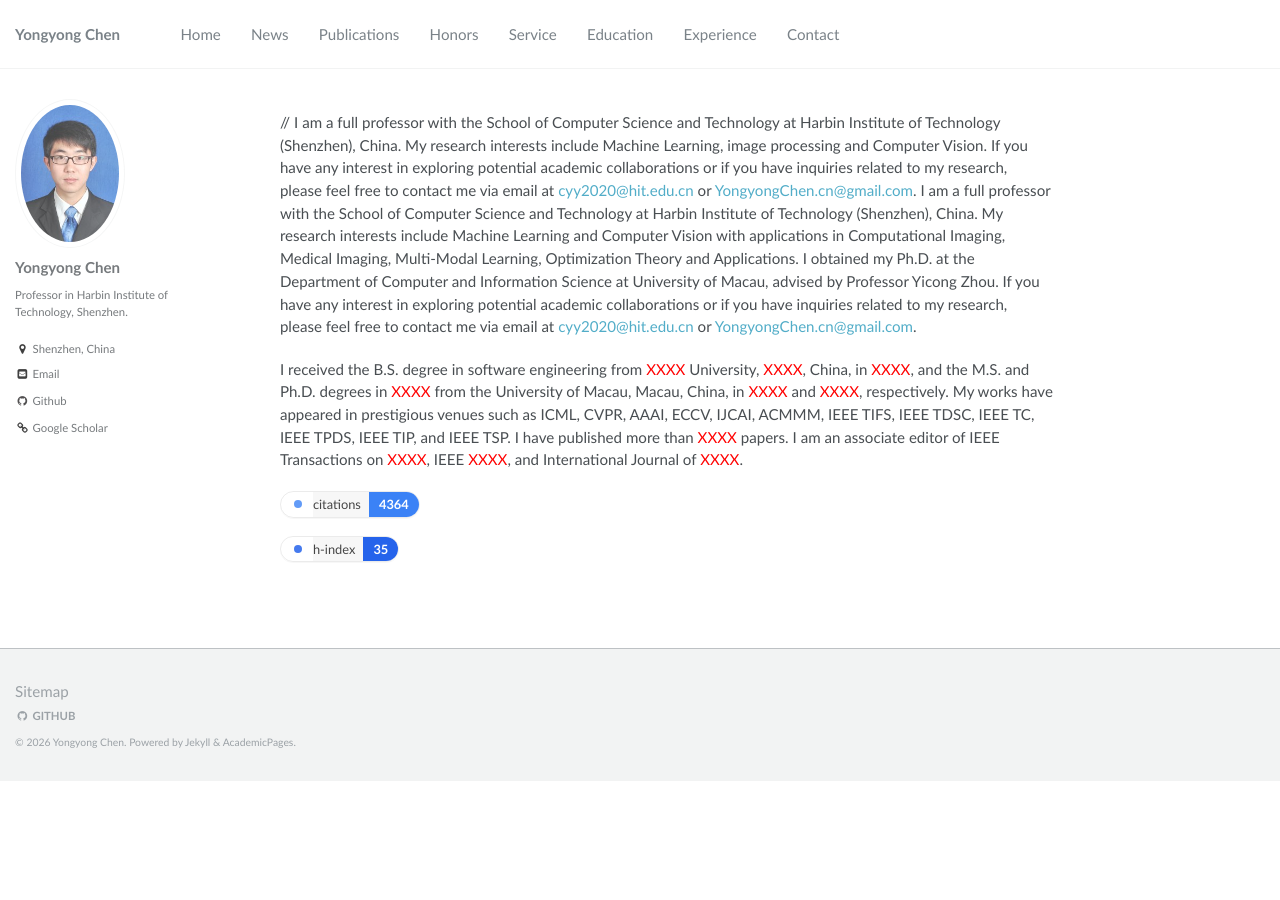
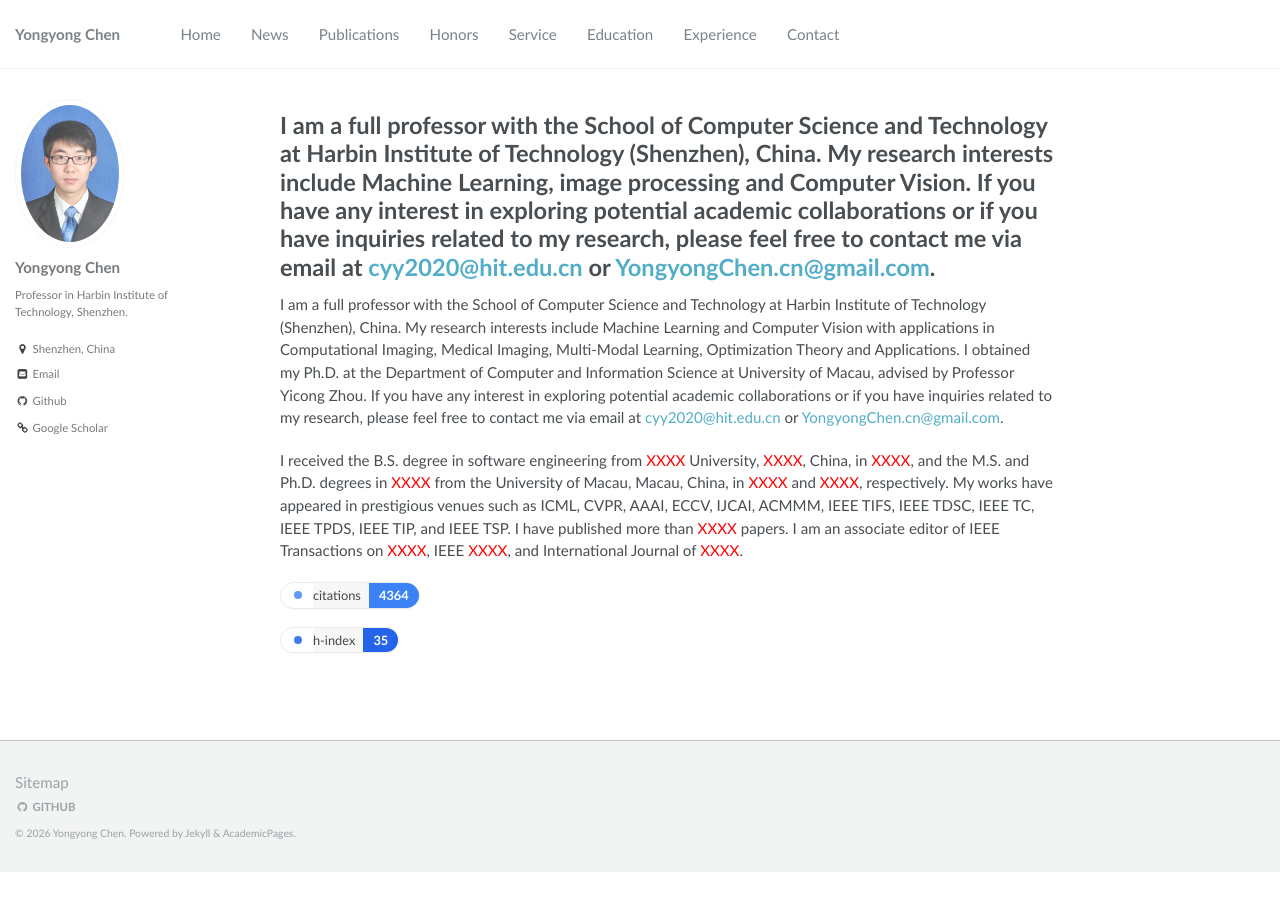
Before and after one commit to cyyhit/cyyhit.github.io, a Jekyll site: the page built from _pages/about.md, in a window 1280 px wide. Built offline with Jekyll 4.4.1, drawn with Linux system fonts in a browser that asks for light colours.

```diff
--- a/_pages/about.md
+++ b/_pages/about.md
@@ -5,7 +5,7 @@ permalink: /
 author_profile: true
 ---
 
-// I am a full professor with the School of Computer Science and Technology at Harbin Institute of Technology (Shenzhen), China. My research interests include Machine Learning, image processing and Computer Vision. If you have any interest in exploring potential academic collaborations or if you have inquiries related to my research, please feel free to contact me via email at [cyy2020@hit.edu.cn](mailto:cyy2020@hit.edu.cn) or [YongyongChen.cn@gmail.com](mailto:YongyongChen.cn@gmail.com).
+# I am a full professor with the School of Computer Science and Technology at Harbin Institute of Technology (Shenzhen), China. My research interests include Machine Learning, image processing and Computer Vision. If you have any interest in exploring potential academic collaborations or if you have inquiries related to my research, please feel free to contact me via email at [cyy2020@hit.edu.cn](mailto:cyy2020@hit.edu.cn) or [YongyongChen.cn@gmail.com](mailto:YongyongChen.cn@gmail.com).
 I am a full professor with the School of Computer Science and Technology at Harbin Institute of Technology (Shenzhen), China. My research interests include Machine Learning and Computer Vision with applications in  Computational Imaging, Medical Imaging, Multi-Modal Learning, Optimization Theory and Applications. I obtained my Ph.D. at the Department of Computer and Information Science at University of Macau, advised by Professor Yicong Zhou.  If you have any interest in exploring potential academic collaborations or if you have inquiries related to my research, please feel free to contact me via email at [cyy2020@hit.edu.cn](mailto:cyy2020@hit.edu.cn) or [YongyongChen.cn@gmail.com](mailto:YongyongChen.cn@gmail.com).
 
 I received the B.S. degree in software engineering from <span style="color:red;">XXXX</span> University, <span style="color:red;">XXXX</span>, China, in <span style="color:red;">XXXX</span>, and the M.S. and Ph.D. degrees in <span style="color:red;">XXXX</span> from the University of Macau, Macau, China, in <span style="color:red;">XXXX</span> and <span style="color:red;">XXXX</span>, respectively. My works have appeared in prestigious venues such as ICML, CVPR, AAAI, ECCV, IJCAI, ACMMM, IEEE TIFS, IEEE TDSC, IEEE TC, IEEE TPDS, IEEE TIP, and IEEE TSP. I have published more than <span style="color:red;">XXXX</span> papers. I am an associate editor of IEEE Transactions on <span style="color:red;">XXXX</span>, IEEE <span style="color:red;">XXXX</span>, and International Journal of <span style="color:red;">XXXX</span>.
```
